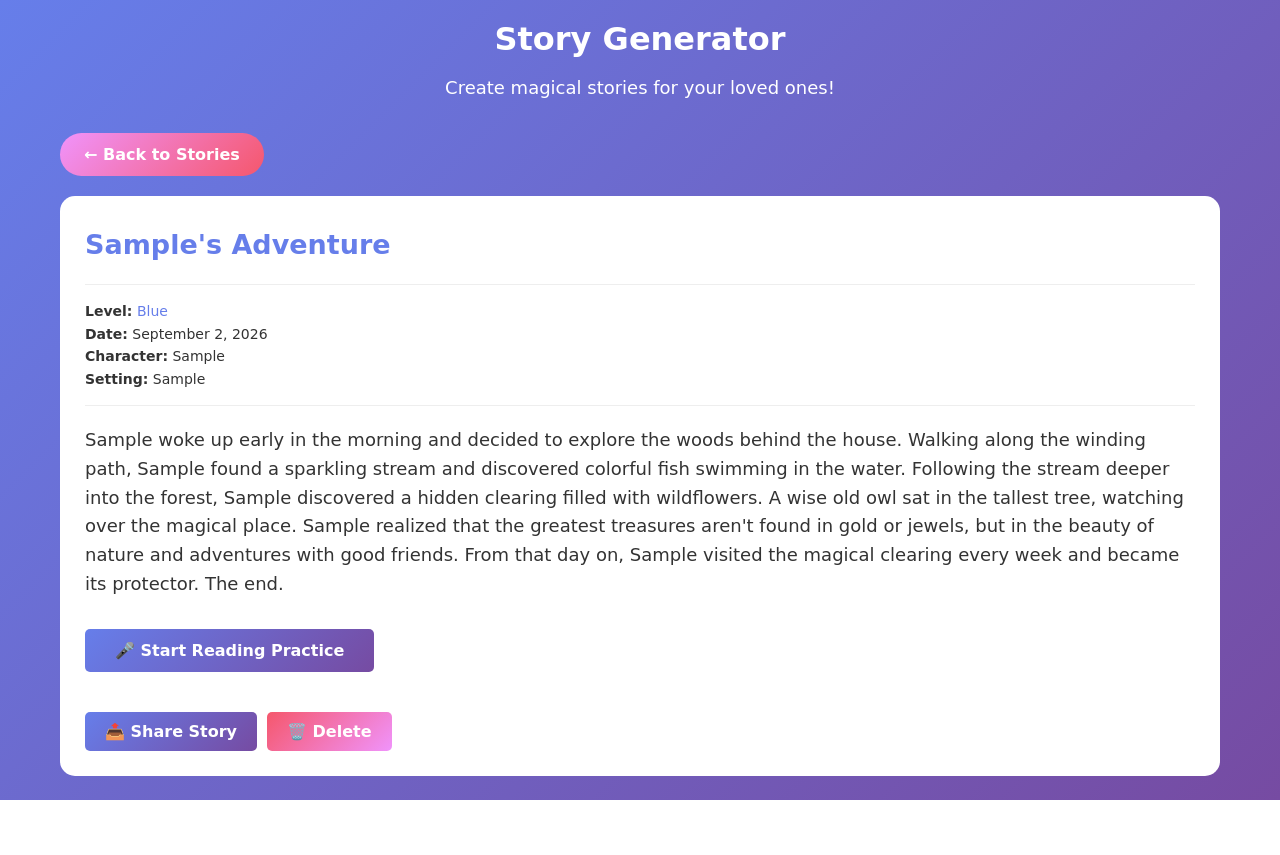
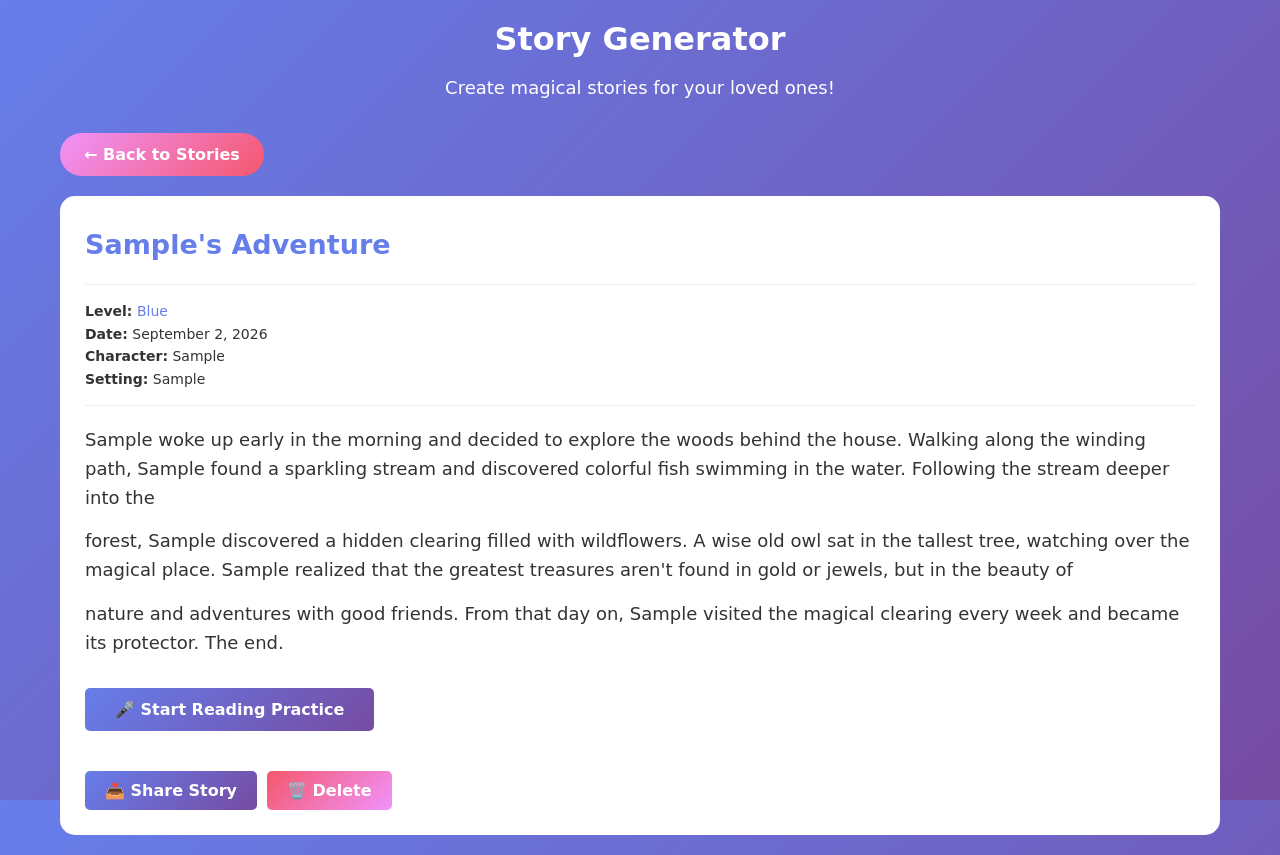
Before and after one commit to nirajpore/story-generator-app, a Next.js app: page / in a window 1280 px wide. Both pictures are taken after typing "Sample", "Sample" into the empty fields and a click on the button "Generate Story". Before the commit the page ends 800 px from the top, so only its background shows below. Built offline with nearby package versions, Linux system fonts and the light colour scheme; no server answers.

Commit message:
Fix story paragraph display and golden highlight tracking during reading

```diff
--- a/components/StoryDisplay.js
+++ b/components/StoryDisplay.js
@@ -13,7 +13,6 @@ export default function StoryDisplay({ story, onBack, onDelete }) {
   const [lastSpokeTime, setLastSpokeTime] = useState(Date.now());
   const timerRef = useRef(null);
   const recognitionRef = useRef(null);
-  const hintTimerRef = useRef(null);
   const pauseTimerRef = useRef(null);
   const storyWordsRef = useRef([]);
 
@@ -30,33 +29,28 @@ export default function StoryDisplay({ story, onBack, onDelete }) {
         setHint(null); // Clear hints when speaking
 
         let interimTranscript = '';
-        let finalTranscript = transcript;
-        let hasNewResult = false;
+        let finalTranscript = '';
 
         for (let i = event.resultIndex; i < event.results.length; i++) {
           const transcript_chunk = event.results[i][0].transcript;
           if (event.results[i].isFinal) {
             finalTranscript += transcript_chunk + ' ';
-            hasNewResult = true;
           } else {
             interimTranscript += transcript_chunk;
           }
         }
 
-        const updatedTranscript = finalTranscript + interimTranscript;
+        const updatedTranscript = transcript + finalTranscript + interimTranscript;
         setTranscript(updatedTranscript);
 
-        // Update current word index based on words spoken
-        if (hasNewResult) {
-          const readWords = updatedTranscript.toLowerCase().split(/\s+/).filter(w => w.length > 0);
-          setCurrentWordIndex(Math.min(readWords.length, storyWordsRef.current.length));
-        }
+        // Update current word index based on TOTAL transcript
+        const readWords = updatedTranscript.toLowerCase().split(/\s+/).filter(w => w.length > 0);
+        setCurrentWordIndex(Math.min(readWords.length, storyWordsRef.current.length));
       };
     }
 
     return () => {
       if (timerRef.current) clearInterval(timerRef.current);
-      if (hintTimerRef.current) clearTimeout(hintTimerRef.current);
       if (pauseTimerRef.current) clearTimeout(pauseTimerRef.current);
       if (recognitionRef.current) recognitionRef.current.abort();
     };
@@ -90,7 +84,6 @@ export default function StoryDisplay({ story, onBack, onDelete }) {
     // Simple phonetic breakdown using common phoneme patterns for RWI phonics
     const phonemes = [];
     let i = 0;
-    const vowels = 'aeiou';
     const consonantBlends = ['ch', 'sh', 'th', 'ph', 'qu', 'wh', 'st', 'sp', 'sk', 'sw', 'tr', 'dr', 'br', 'fr', 'gr', 'pr', 'bl', 'cl', 'fl', 'gl', 'pl', 'sl'];
     const endBlends = ['ng', 'nk', 'nd', 'nt', 'st', 'sp', 'sk', 'ck', 'th', 'ch', 'sh', 'tch', 'dge'];
 
@@ -126,7 +119,7 @@ export default function StoryDisplay({ story, onBack, onDelete }) {
   const speakWord = (word) => {
     if ('speechSynthesis' in window) {
       const utterance = new SpeechSynthesisUtterance(word);
-      utterance.rate = 0.8; // Slower speech for clarity
+      utterance.rate = 0.8;
       utterance.pitch = 1.0;
       speechSynthesis.cancel();
       speechSynthesis.speak(utterance);
@@ -142,7 +135,7 @@ export default function StoryDisplay({ story, onBack, onDelete }) {
     setHint(null);
     setLastSpokeTime(Date.now());
 
-    // Parse story words
+    // Parse story words - use cleaned version
     const cleanText = (text) =>
       text.toLowerCase()
         .replace(/[.!?,;:\-—–]/g, '')
@@ -161,9 +154,8 @@ export default function StoryDisplay({ story, onBack, onDelete }) {
     }
   };
 
-  const handleFinishReading = async () => {
+  const handleFinishReading = () => {
     if (timerRef.current) clearInterval(timerRef.current);
-    if (hintTimerRef.current) clearTimeout(hintTimerRef.current);
     if (pauseTimerRef.current) clearTimeout(pauseTimerRef.current);
     if (recognitionRef.current) recognitionRef.current.stop();
 
@@ -332,10 +324,21 @@ export default function StoryDisplay({ story, onBack, onDelete }) {
     day: 'numeric',
   });
 
+  // Format story into paragraphs (every 40-50 words)
+  const formatStoryIntoParagraphs = (content) => {
+    const words = content.split(/\s+/);
+    const paragraphs = [];
+    const sentencesPerParagraph = 40;
+
+    for (let i = 0; i < words.length; i += sentencesPerParagraph) {
+      paragraphs.push(words.slice(i, i + sentencesPerParagraph).join(' '));
+    }
+    return paragraphs;
+  };
+
   // Render story with highlighted current word - preserves paragraphs
   const renderStoryWithHighlight = () => {
-    // Split by paragraphs first
-    const paragraphs = story.content.split('\n\n');
+    const paragraphs = formatStoryIntoParagraphs(story.content);
     let wordCounter = 0;
 
     return paragraphs.map((paragraph, pIdx) => {
@@ -371,6 +374,14 @@ export default function StoryDisplay({ story, onBack, onDelete }) {
     });
   };
 
+  // Display story normally (not reading mode)
+  const displayStory = () => {
+    const paragraphs = formatStoryIntoParagraphs(story.content);
+    return paragraphs.map((paragraph, idx) => (
+      <p key={idx} style={{ marginBottom: '15px' }}>{paragraph}</p>
+    ));
+  };
+
   return (
     <div>
       <button onClick={onBack} style={{ marginBottom: '20px' }}>← Back to Stories</button>
@@ -386,9 +397,7 @@ export default function StoryDisplay({ story, onBack, onDelete }) {
         </div>
 
         <div className="story-content" style={{ marginBottom: '30px', lineHeight: '1.8', fontSize: '18px' }}>
-          {isReading ? renderStoryWithHighlight() : story.content.split('\n\n').map((para, idx) => (
-            <p key={idx} style={{ marginBottom: '15px' }}>{para}</p>
-          ))}
+          {isReading ? renderStoryWithHighlight() : displayStory()}
         </div>
 
         {/* Hint System */}
```
